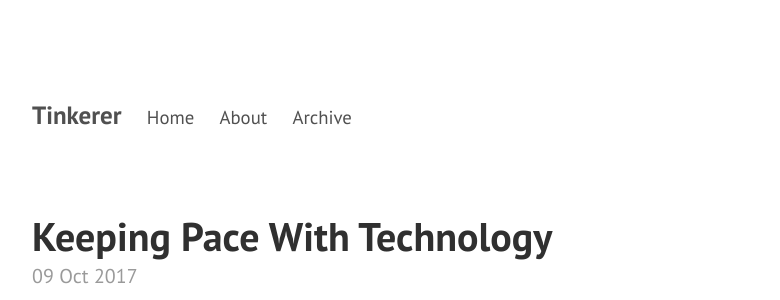
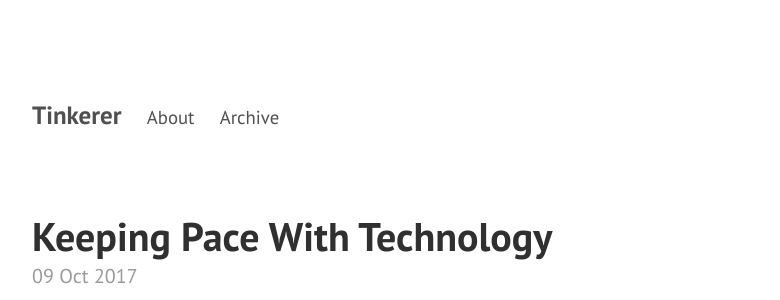
Before and after one commit to jgarr16/jrgarrigues.github.io, a Jekyll site: the page built from index.html, in a window 1280 px wide and 900 px high. Shown: the top 300 px of the window, without its empty margins (428-1208 px from the left). Built offline with Jekyll 4.4.1, drawn with Linux system fonts in a browser that asks for light colours; Markdown is read by kramdown in place of the engine named in the settings; the list of posts is cut into pages by our own code.

Commit message:
removed home to config

```diff
--- a/_config.yml
+++ b/_config.yml
@@ -26,4 +26,4 @@
   repo:           https://github.com/jrgarrigues
 
 # This is the list of pages to incldue in the header of the website.
-pages_list:       {'Home':'/','About':'/about','Archive':'/archive'}  # ,'Feed':'/atom.xml'
+pages_list:       {'About':'/about','Archive':'/archive'}  # ,'Feed':'/atom.xml'
```
